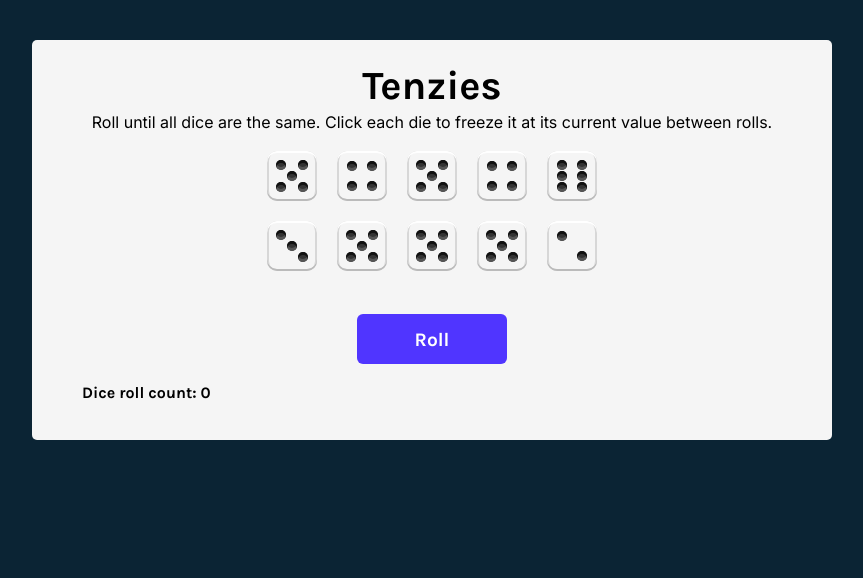
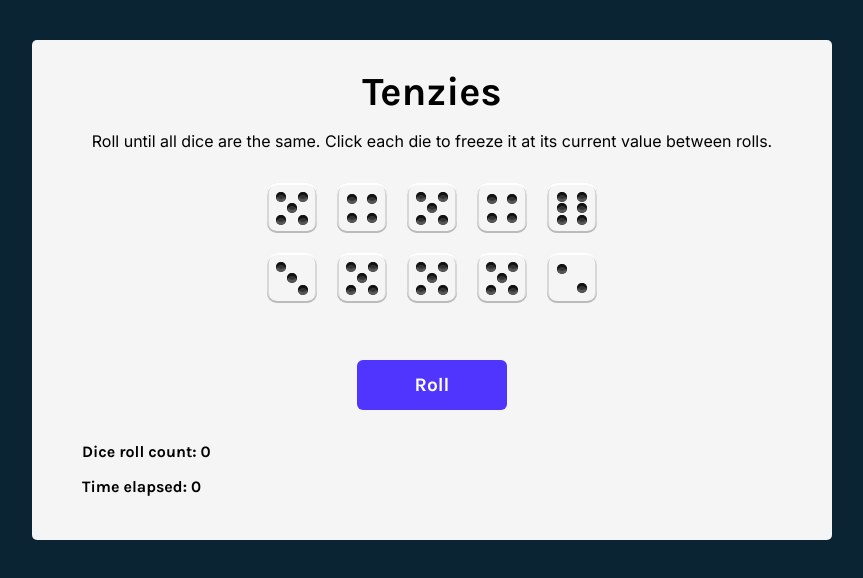
Before and after one commit to anthonypz/tenzies, a React (Create React App) app: page / in a window 1280 px wide. Shown: the top 578 px of the page, without its empty margins (208-1071 px from the left). Built offline with nearby package versions, Linux system fonts and the light colour scheme.

Commit message:
Feature: add stopwatch

```diff
--- a/public/index.html
+++ b/public/index.html
@@ -7,7 +7,7 @@
   <link rel="preconnect" href="https://fonts.googleapis.com" />
   <link rel="preconnect" href="https://fonts.gstatic.com" crossorigin />
   <link href="https://fonts.googleapis.com/css2?family=Inter&family=Karla:wght@700&display=swap" rel="stylesheet" />
-  <title>React App</title>
+  <title>Tenzies Game</title>
 </head>
 
 <body>
--- a/src/App.js
+++ b/src/App.js
@@ -5,9 +5,16 @@ import Confetti from "react-confetti";
 
 export default function App() {
   const [dice, setDice] = React.useState(allNewDice());
+
+  //Check if the game was been completed/won
   const [tenzies, setTenzies] = React.useState(false);
+  //Track number of dice rolls
   const [count, setCount] = React.useState(0);
+  //State for the stopwatch
+  const [time, setTime] = React.useState(0);
+  const [start, setStart] = React.useState(false);
 
+  //Check if the player has won the game
   React.useEffect(() => {
     const allHeld = dice.every((die) => die.isHeld);
     const firstValue = dice[0].value;
@@ -16,6 +23,21 @@ export default function App() {
       setTenzies(true);
     }
   }, [dice]);
+
+  //Start the stopwatch
+  React.useEffect(() => {
+    let interval = null;
+    if (start === true && !tenzies) {
+      interval = setInterval(() => {
+        setTime((prevTime) => prevTime + 10);
+      }, 10);
+    } else {
+      clearInterval(interval);
+    }
+    return () => {
+      clearInterval(interval);
+    };
+  }, [start, tenzies]);
 
   function generateNewDie() {
     return {
@@ -36,6 +58,7 @@ export default function App() {
   function rollDice() {
     if (!tenzies) {
       setCount((oldCount) => oldCount + 1);
+      setStart(true);
       setDice((oldDice) =>
         oldDice.map((die) => {
           return die.isHeld ? die : generateNewDie();
@@ -44,11 +67,16 @@ export default function App() {
     } else {
       setTenzies(false);
       setCount(0);
+      setStart(false);
+      setTime(0);
       setDice(allNewDice());
     }
   }
 
   function holdDice(id) {
+    if (!tenzies) {
+      setStart(true);
+    }
     setDice((oldDice) =>
       oldDice.map((die) => {
         return die.id === id ? { ...die, isHeld: !die.isHeld } : die;
@@ -77,7 +105,10 @@ export default function App() {
       <button className="roll-dice" onClick={rollDice}>
         {tenzies ? "New Game" : "Roll"}
       </button>
-      <p className="roll-counter">Dice roll count: {count}</p>
+      <div className="timers-container">
+        <p className="roll-counter">Dice roll count: {count}</p>
+        <p className="stopwatch">Time elapsed: {time}</p>
+      </div>
     </main>
   );
 }
--- a/src/index.css
+++ b/src/index.css
@@ -12,7 +12,7 @@ html {
 
 main {
   background-color: #f5f5f5;
-  height: 400px;
+  height: 500px;
   max-width: 800px;
   border-radius: 5px;
   padding: 20px;
@@ -91,11 +91,6 @@ main {
   grid-area: d;
 }
 
-.roll-counter {
-  align-self: flex-start;
-  margin-left: 30px;
-}
-
 .roll-dice {
   height: 50px;
   width: 150px;
@@ -115,3 +110,8 @@ main {
 .roll-dice:active {
   box-shadow: inset 5px 5px 10px -3px rgba(0, 0, 0, 0.7);
 }
+
+.timers-container {
+  align-self: flex-start;
+  margin: 0 0 0 30px;
+}
```
